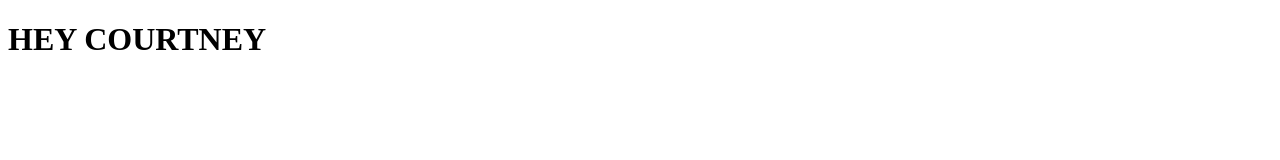
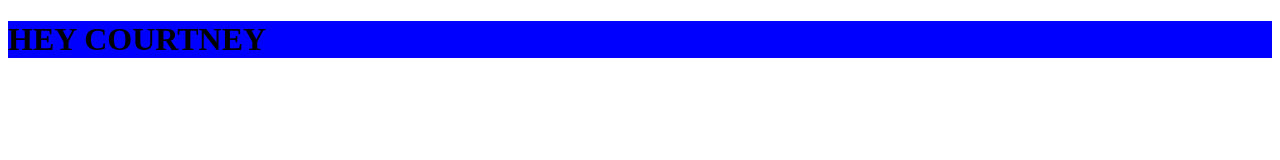
Before and after one commit to MakoCat/Courtney, a plain HTML site: page index.html in a window 1280 px wide. Drawn offline with Linux system fonts and the light colour scheme.

Commit message:
Update index.html

```diff
--- a/index.html
+++ b/index.html
@@ -6,6 +6,6 @@
     <title>Courtney</title>
 </head>
 <body>
-    <div><h1 style{background-color="blue"}>HEY COURTNEY</h1></div>
+    <div><h1 style="background-color:blue;"}>HEY COURTNEY</h1></div>
 </body>
 </html>
```
